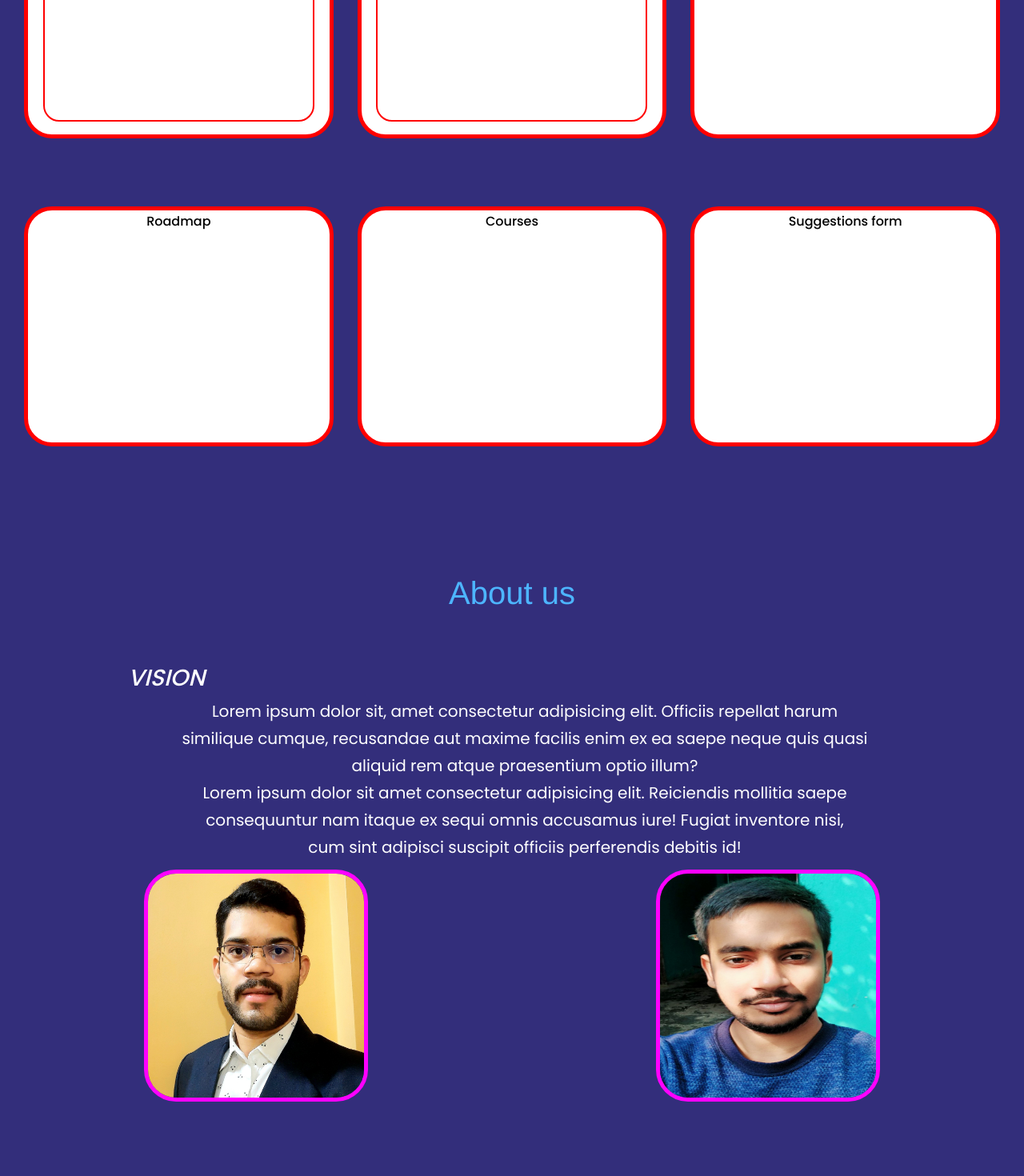
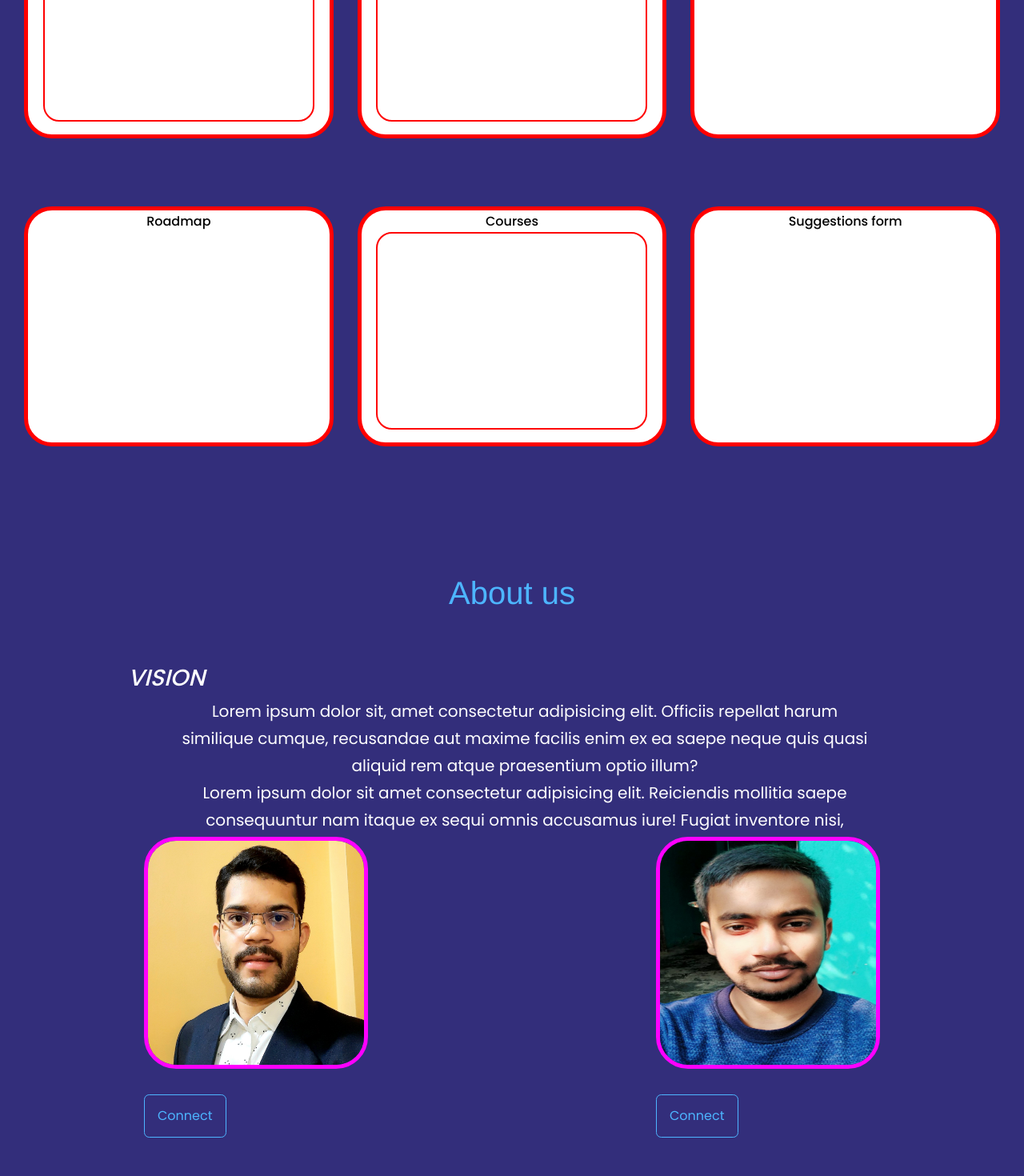
Before and after one commit to yashgokakkar99/Project-Dec-2022, a React (Create React App) app in the folder main_application/: page / in a window 1280 px wide. Shown: the part 1140-2610 px from the top of the page at 80% size. Built offline with nearby package versions, Linux system fonts and the light colour scheme.

Commit message:
about us button created

```diff
--- a/main_application/src/Components/Aboutus/About.css
+++ b/main_application/src/Components/Aboutus/About.css
@@ -50,9 +50,42 @@
     justify-content: center;
     border: 5px solid magenta;
     border-radius: 40px;
+    /* margin-bottom: 2rem; */
+
 }
 
+.btn{
+    width:max-width;
+    display: grid;
+    /* grid-template-columns: 1fr 1fr 1fr; */
+    color:var(--color-primary);
+    padding:0.75rem 1.2rem 3rem;
+    border-radius: 0.4rem;
+    cursor:pointer;
+    border:1px solid var(--color-primary);
+    transition: var(--transition);
 
+  }
+
+  .btn:hover{
+    background: var(--color-white);
+    color:var(--color-bg);
+    border-color: transparent;
+
+  }
+
+  .btn-primary{
+    background: var(--color-primary);
+    color:var(--color-bg);
+
+  }
+
+.portfolio__container img{
+    display:flex;
+    flex-direction: row;
+    margin-top: 4rem;
+    margin-bottom: 2rem;
+}
 
 /* -----media queires for (medium devices)----- */
 @media screen and (max-width:1024px){
--- a/main_application/src/Components/Aboutus/About.jsx
+++ b/main_application/src/Components/Aboutus/About.jsx
@@ -22,15 +22,21 @@ const About = () => {
           mollitia saepe <br></br>
           consequuntur nam itaque ex sequi omnis accusamus iure! Fugiat
           inventore nisi, <br></br>
-          cum sint adipisci suscipit officiis perferendis debitis id!
+
         </p>
       </div>
       <div className="portfolio__container">
           <div className="portfolio_img">
             <img src={IMG1} alt="" />
+            <a href="https://linktr.ee/yash_gokakkar" target="_blank" className="btn">
+              Connect
+            </a>
           </div>
           <div className="portfolio_img">
             <img src={IMG2} alt="" />
+            <a href="https://linktr.ee/ashu_2643" target="_blank" className="btn">
+              Connect
+            </a>
         </div>
       </div>
     </section>
--- a/main_application/src/Components/main/Main.css
+++ b/main_application/src/Components/main/Main.css
@@ -64,3 +64,8 @@
     height: 200px;
     width: 250px;
 }
+
+.cr1{
+    margin: auto;
+    padding: 10px;
+}
--- a/main_application/src/Components/main/Main.jsx
+++ b/main_application/src/Components/main/Main.jsx
@@ -1,17 +1,8 @@
 import React from "react";
 import "./Main.css";
 import sampleimg from '../../assets/suggestion.png';
+import sampleimg1 from '../../assets/Images/android.png'
 
-// import Swiper core and required modules
-//import { Pagination ,Navigation} from "swiper";
-import { Navigation, Pagination, Scrollbar, A11y } from 'swiper';
-
-
-import { Swiper, SwiperSlide } from "swiper/react";
-
-// Import Swiper styles
-import "swiper/css";
-import "swiper/css/pagination";
 
 
 const Main = () => {
@@ -62,6 +53,8 @@ const Main = () => {
             </marquee>
 
           </div>
+
+
         </div>
         <div className="yt_videos">
         <h4>Youtube videos</h4>
@@ -69,13 +62,25 @@ const Main = () => {
             <marquee
               id="rightContainer_ContentTable2_panel3"
               align="justify"
-              direction=""
+              direction="right"
               onmouseout="this.start()"
               height="200px"
               onmouseover="this.stop()"
-              scrollamount="1"
-              scrolldelay="60"
+              scrollamount="2"
+              scrolldelay="30"
             >
+              <div className="yt1">
+                  <a href="https://www.google.com/search?q=google&oq=google&aqs=chrome..69i57j69i59j69i65l2j69i60j69i65j69i60l2.3791j0j1&sourceid=chrome&ie=UTF-8"><img className="im1" src={sampleimg}/></a>
+              </div>
+
+              <div className="yt1">
+                  <a href="https://www.google.com/search?q=google&oq=google&aqs=chrome..69i57j69i59j69i65l2j69i60j69i65j69i60l2.3791j0j1&sourceid=chrome&ie=UTF-8"><img className="im1" src={sampleimg1}/></a>
+              </div>
+
+              <div className="yt1">
+                  <a href="https://www.google.com/search?q=google&oq=google&aqs=chrome..69i57j69i59j69i65l2j69i60j69i65j69i60l2.3791j0j1&sourceid=chrome&ie=UTF-8"><img className="im1" src={sampleimg}/></a>
+              </div>
+
               <div className="yt1">
                   <a href="https://www.google.com/search?q=google&oq=google&aqs=chrome..69i57j69i59j69i65l2j69i60j69i65j69i60l2.3791j0j1&sourceid=chrome&ie=UTF-8"><img className="im1" src={sampleimg}/></a>
               </div>
@@ -88,13 +93,46 @@ const Main = () => {
         <div className="Roadmap">
           <h4>Roadmap</h4>
         </div>
+
+
         <div className="Courses">
           <h4>Courses</h4>
+          <div className="img_marquee">
+            <marquee
+              id="rightContainer_ContentTable2_panel3"
+              align="justify"
+              direction="right"
+              onmouseout="this.start()"
+              height="200px"
+              onmouseover="this.stop()"
+              scrollamount="1"
+              scrolldelay="60"
+            >
+              <div className="cr1">
+                  <a href="https://www.google.com/search?q=google&oq=google&aqs=chrome..69i57j69i59j69i65l2j69i60j69i65j69i60l2.3791j0j1&sourceid=chrome&ie=UTF-8"><img className="im1" src={sampleimg}/></a>
+              </div>
+
+              <div className="cr1">
+                  <a href="https://www.google.com/search?q=google&oq=google&aqs=chrome..69i57j69i59j69i65l2j69i60j69i65j69i60l2.3791j0j1&sourceid=chrome&ie=UTF-8"><img className="im1" src={sampleimg1}/></a>
+              </div>
+
+              <div className="cr1">
+                  <a href="https://www.google.com/search?q=google&oq=google&aqs=chrome..69i57j69i59j69i65l2j69i60j69i65j69i60l2.3791j0j1&sourceid=chrome&ie=UTF-8"><img className="im1" src={sampleimg}/></a>
+              </div>
+
+              <div className="cr1">
+                  <a href="https://www.google.com/search?q=google&oq=google&aqs=chrome..69i57j69i59j69i65l2j69i60j69i65j69i60l2.3791j0j1&sourceid=chrome&ie=UTF-8"><img className="im1" src={sampleimg}/></a>
+              </div>
+            </marquee>
+            </div>
         </div>
+
+
         <div className="Suggestion_form">
           <h4>Suggestions form</h4>
         </div>
       </div>
+
     </section>
   );
 };
```
